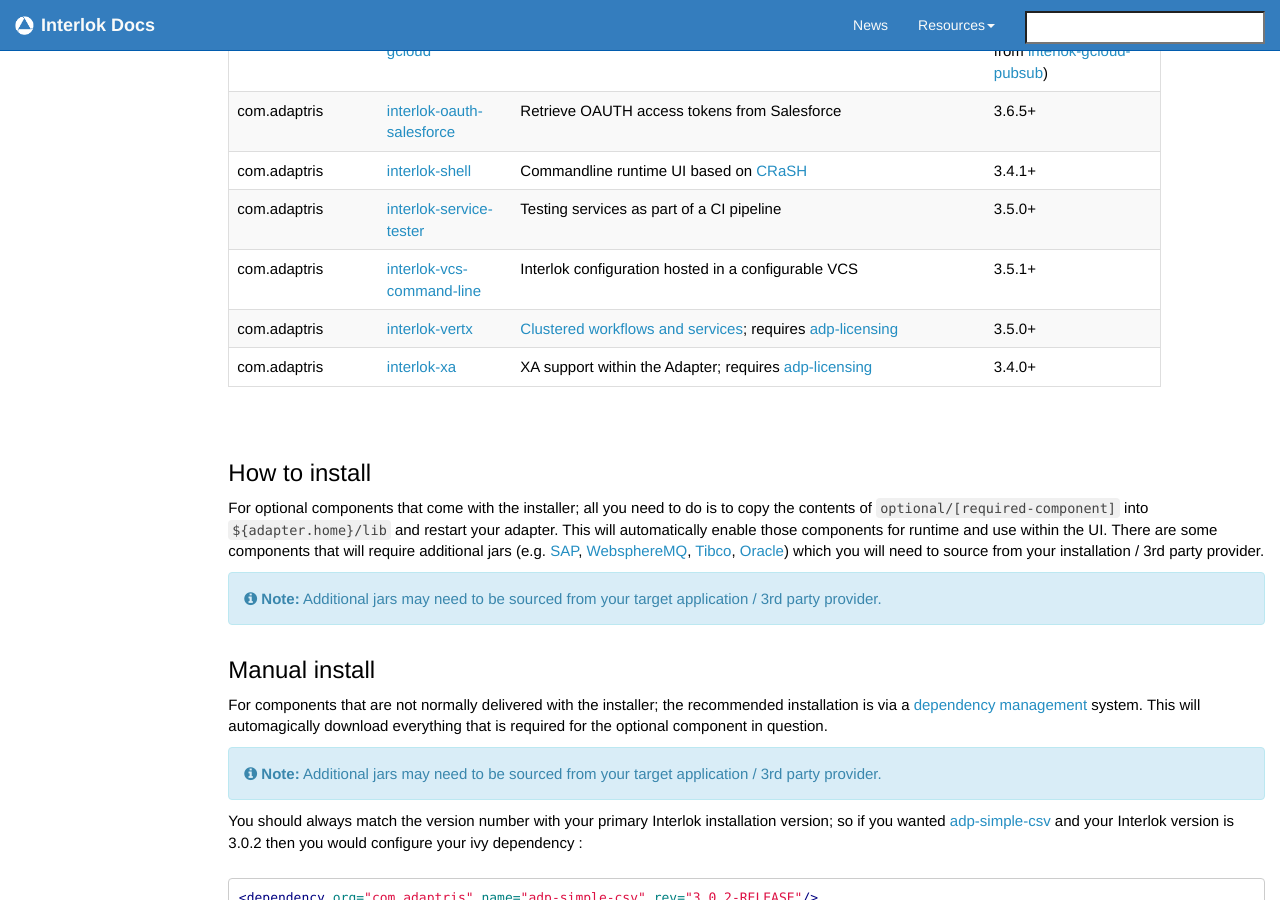
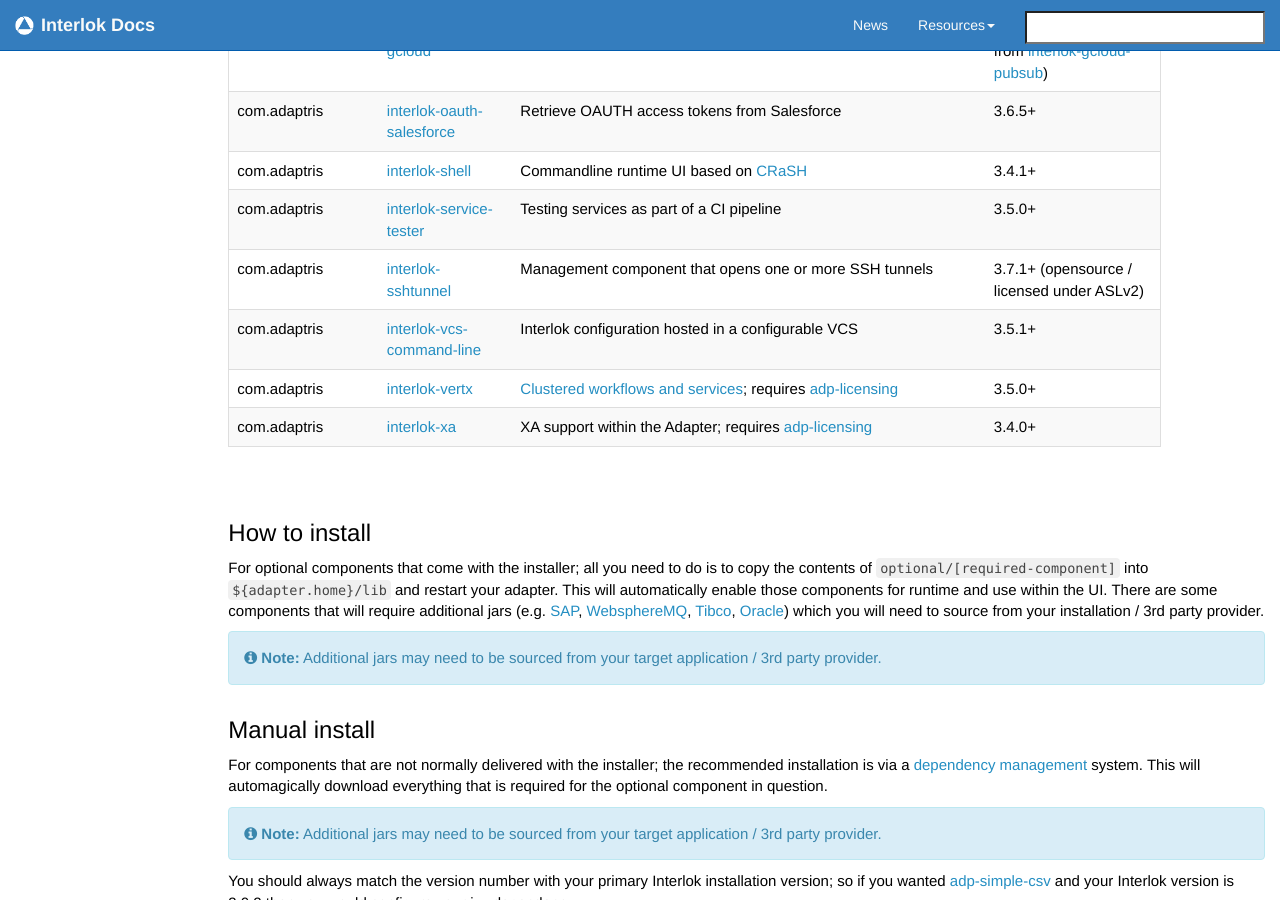
Before and after one commit to adaptris/interlok-docs-legacy, a Jekyll site: the page built from pages/adapter/adapter-optional-components.md, in a window 1280 px wide and 900 px high, scrolled down 4017 px. Built offline with Jekyll 4.4.1, drawn with Linux system fonts in a browser that asks for light colours; nearby versions of some CDN libraries; comment, search, counter and statistics services are not loaded.

Commit message:
INTERLOK-2111 Added note about interlok-sshtunnel.

```diff
--- a/pages/adapter/adapter-optional-components.md
+++ b/pages/adapter/adapter-optional-components.md
@@ -91,6 +91,7 @@
 |com.adaptris | [interlok-oauth-salesforce][] | Retrieve OAUTH access tokens from Salesforce | 3.6.5+
 |com.adaptris | [interlok-shell][] | Commandline runtime UI based on [CRaSH](http://www.crashub.org) | 3.4.1+
 |com.adaptris | [interlok-service-tester][] | Testing services as part of a CI pipeline | 3.5.0+
+|com.adaptris | [interlok-sshtunnel][] | Management component that opens one or more SSH tunnels | 3.7.1+ (opensource / licensed under ASLv2)
 |com.adaptris | [interlok-vcs-command-line][] | Interlok configuration hosted in a configurable VCS | 3.5.1+
 |com.adaptris | [interlok-vertx][] | [Clustered workflows and services](advanced-vertx.html); requires [adp-licensing][] | 3.5.0+
 |com.adaptris | [interlok-xa][] | XA support within the Adapter; requires [adp-licensing][] | 3.4.0+
```
